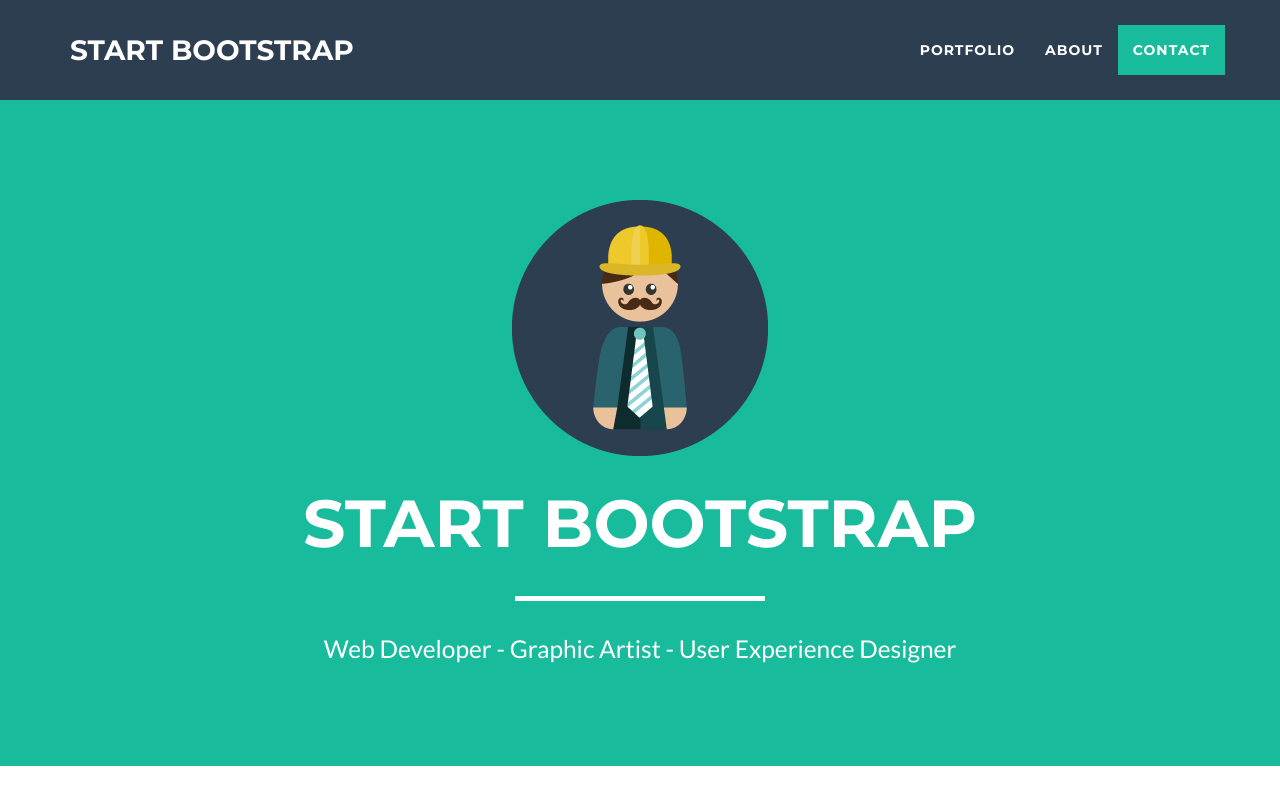
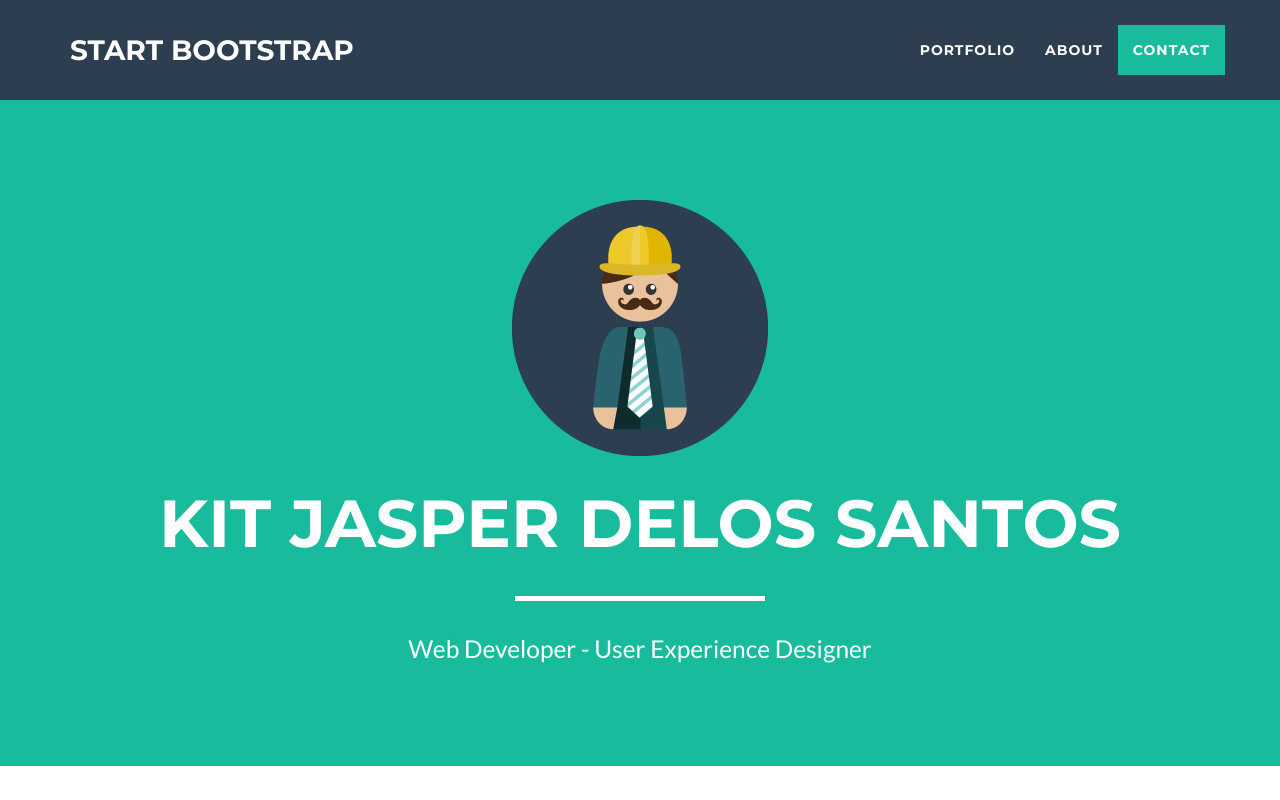
Before and after one commit to kitz2212/kitdelossantos.github.io, a website: page index.html in a window 1280 px wide. Shown: the top 800 px of the page. Drawn offline with nearby package versions, Linux system fonts and the light colour scheme.

Commit message:
Update index.html

```diff
--- a/index.html
+++ b/index.html
@@ -73,9 +73,9 @@
                 <div class="col-lg-12">
                     <img class="img-responsive" src="img/profile.png" alt="">
                     <div class="intro-text">
-                        <span class="name">Start Bootstrap</span>
+                        <span class="name">KIT JASPER DELOS SANTOS</span>
                         <hr class="star-light">
-                        <span class="skills">Web Developer - Graphic Artist - User Experience Designer</span>
+                        <span class="skills">Web Developer - User Experience Designer</span>
                     </div>
                 </div>
             </div>
@@ -93,7 +93,7 @@
             </div>
             <div class="row">
                 <div class="col-sm-4 portfolio-item">
-                    <a href="#portfolioModal1" class="portfolio-link" data-toggle="modal">
+                    <a href="https://.github.io/knowscien.github.io/People.html" class="portfolio-link" data-toggle="modal">
                         <div class="caption">
                             <div class="caption-content">
                                 <i class="fa fa-search-plus fa-3x"></i>
```
